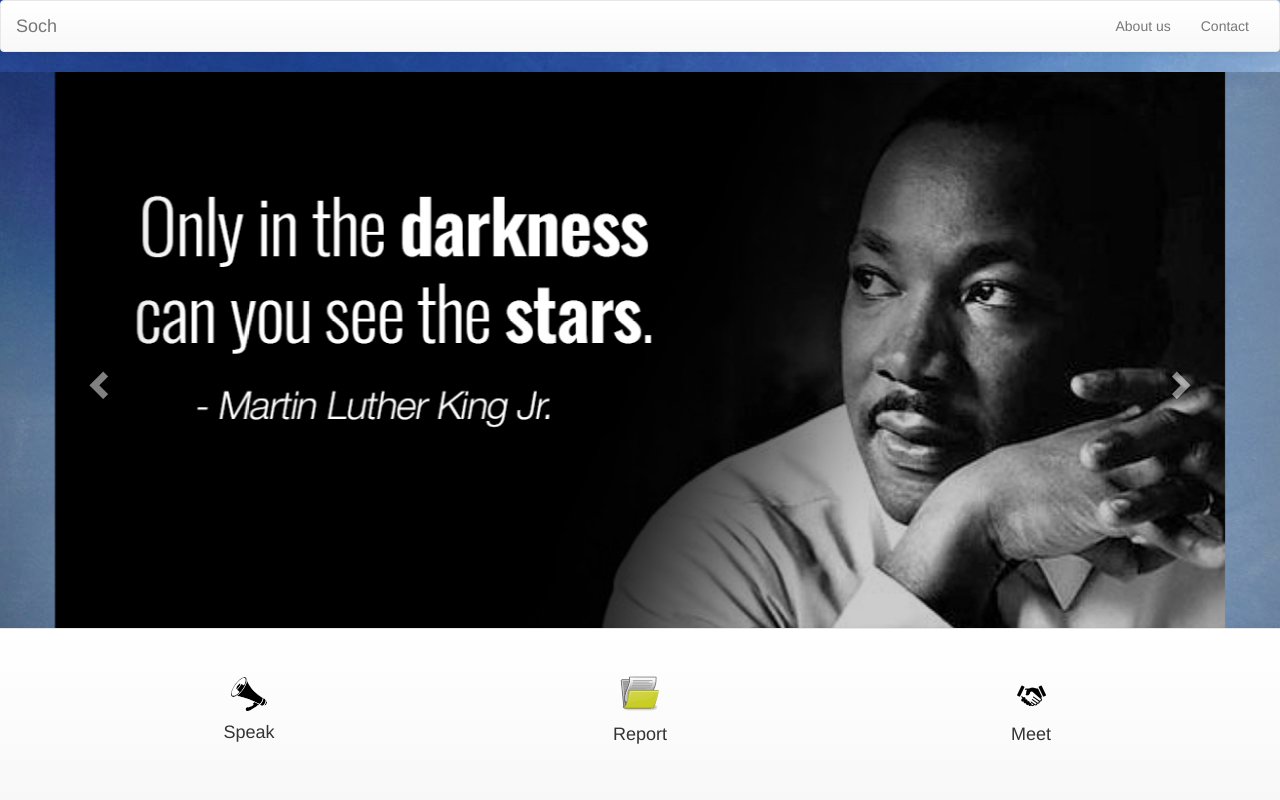
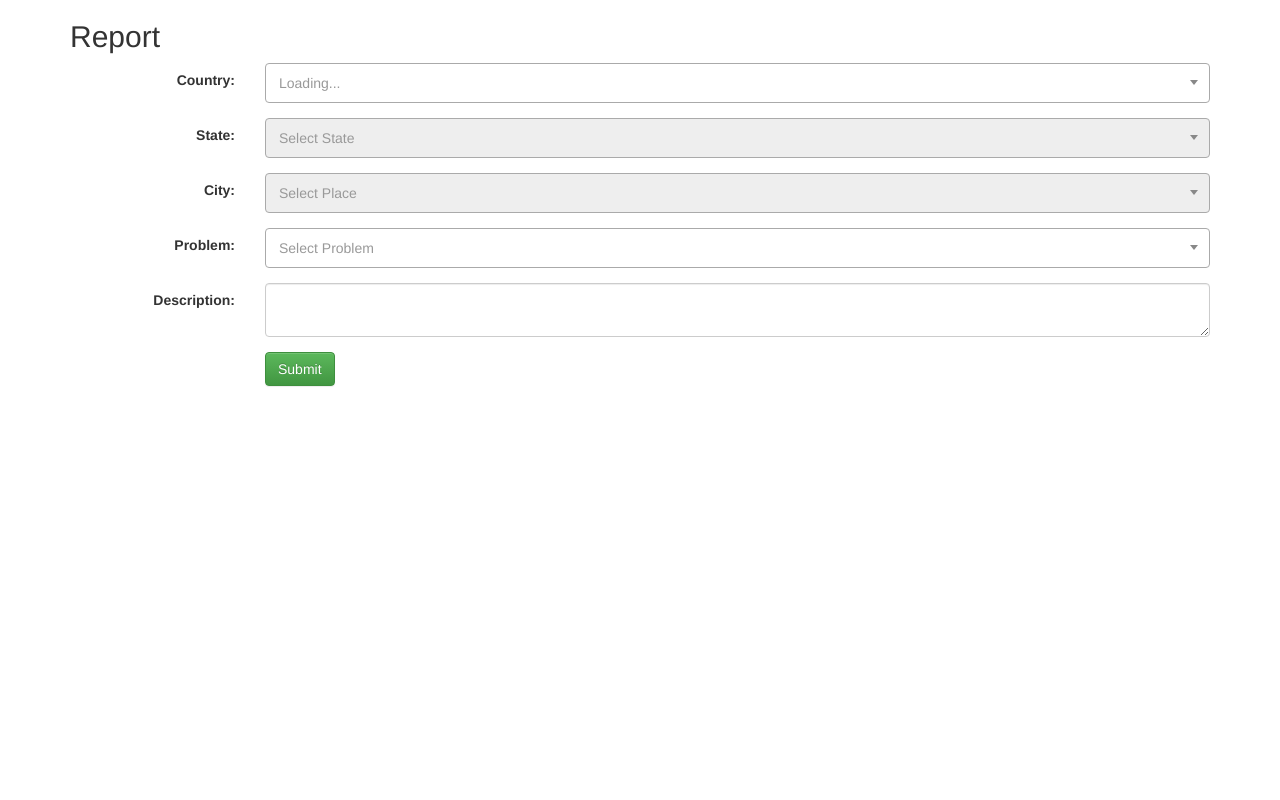
Before and after one commit to sanjitschouhan/SOCH, a PHP site: page /reports/index.html in a window 1280 px wide. Run offline with PHP 8.4, Linux system fonts and the light colour scheme.

Commit message:
reports Page

```diff
--- a/index.html
+++ b/index.html
@@ -23,7 +23,7 @@
     <div class="collapse navbar-collapse " style="float:right !important;" id="bs-example-navbar-collapse-1">
         <ul class="nav navbar-nav">
             <li><a href="#">About us </a></li>
-            <li><a href="/speak/contact.html">Contact</a></li>
+            <li><a href="/contact.html">Contact</a></li>
         </ul>
     </div>
 </nav>
@@ -38,12 +38,12 @@
         <!-- Wrapper for slides -->
         <div class="carousel-inner">
             <div class="item active">
-                <img src="/images/inspire.jpg" width="1200px" HEIGHT="800px" class="center-block container-fluid"
+                <img src="/images/inspire.jpg" height="500px" class="center-block container-fluid"
                      alt="adada">
             </div>
 
             <div class="item">
-                <img src="/images/mandela.jpg" class="center-block container-fluid" width="1200px" HEIGHT="800px"
+                <img src="/images/mandela.jpg" class="center-block container-fluid" height="500px"
                      alt="asada">
             </div>
 
@@ -70,22 +70,22 @@
     });
 </script>
 <div>
-    <div class="navbar navbar-default text-center center-block navbar-fixed-bottom" style="padding: 3%">
+    <div class="navbar navbar-default text-center center-block navbar-fixed-bottom" style="padding: 1% 3%">
         <div class="row center-block container-fluid">
-            <div class="center-block col-md-4 btn">
-                <img class="card-img-top" src="/images/speak.svg" width="40px" alt="Card image cap">
+            <div class="center-block col-md-4 btn" onclick="javascript:window.open('/speak','_self')">
+                <img class="card-img-top" src="/images/speak.svg" width="40px">
                 <div class="card-block">
                     <h4 class="card-title">Speak</h4>
                 </div>
             </div>
             <div class="center-block col-md-4 btn">
-                <img class="card-img-top" src="/images/report.svg" width="40px" alt="Card image cap">
+                <img class="card-img-top" src="/images/report.svg" width="40px">
                 <div class="card-block">
                     <h4 class="card-title">Report</h4>
                 </div>
             </div>
             <div class="center-block col-md-4 btn">
-                <img class="card-img-top" src="/images/meet.png" width="40px" alt="Card image cap">
+                <img class="card-img-top" src="/images/meet.png" width="40px">
                 <div class="card-block">
                     <h4 class="card-title">Meet</h4>
                 </div>
--- /dev/null
+++ b/reports/index.html
@@ -0,0 +1,170 @@
+<!DOCTYPE html>
+<html lang="en">
+<head>
+    <script src="/jquery-3.1.1.js"></script>
+    <link rel="stylesheet" href="/bootstrap-3.3.7-dist/css/bootstrap.min.css">
+    <link rel="stylesheet" href="/bootstrap-3.3.7-dist/css/bootstrap-theme.min.css">
+    <script src="/bootstrap-3.3.7-dist/js/bootstrap.min.js"></script>
+
+    <link href="https://cdnjs.cloudflare.com/ajax/libs/select2/4.0.3/css/select2.min.css" rel="stylesheet"/>
+    <script src="https://cdnjs.cloudflare.com/ajax/libs/select2/4.0.3/js/select2.min.js"></script>
+    <meta charset="UTF-8">
+    <title>SOCH</title>
+</head>
+<body>
+<script>
+    function submitData() {
+        document.cookie = "city=" + $city.val() + ";";
+        console.log($problems.val());
+        document.cookie = "problem=" + $problems.val() + ";";
+        document.cookie = "desc=" + $("#description").val() + ";";
+        return true;
+    }
+</script>
+<div class="container">
+    <h2>Report</h2>
+    <form class="form-horizontal" id="report-form" action="submit.php" onsubmit="submitData()">
+        <div class="form-group">
+            <label class="control-label col-sm-2" for="country">Country:</label>
+            <div class="col-sm-10">
+                <select class="form-control" REQUIRED id="country"></select>
+            </div>
+        </div>
+        <div class="form-group">
+            <label class="control-label col-sm-2" for="state">State:</label>
+            <div class="col-sm-10">
+                <select class="form-control" required id="state"></select>
+            </div>
+        </div>
+        <div class="form-group">
+            <label class="control-label col-sm-2" for="city">City:</label>
+            <div class="col-sm-10">
+                <select class="form-control" required id="city"></select>
+            </div>
+        </div>
+        <div class="form-group">
+            <label class="control-label col-sm-2" for="problems">Problem:</label>
+            <div class="col-sm-10">
+                <select class="form-control" required id="problems"></select>
+            </div>
+        </div>
+        <div class="form-group">
+            <label class="control-label col-sm-2" for="description">Description:</label>
+            <div class="col-sm-10">
+                <textarea form="report-form" class="form-control" required id="description"></textarea>
+            </div>
+        </div>
+        <div class="form-group">
+            <div class="col-sm-offset-2 col-sm-10">
+                <button type="submit" class="btn btn-success">Submit</button>
+            </div>
+        </div>
+    </form>
+</div>
+
+<script>
+    $country = $("#country");
+    $state = $("#state");
+    $city = $("#city");
+    $problems = $("#problems");
+    $country.select2({
+        placeholder: "Loading..."
+    });
+    $.getJSON("https://www.soch.online/getCountries.php", function (data) {
+        $country.select2({
+            data: data,
+            placeholder: "Select Country"
+        });
+        $country.select2("val", " ");
+    });
+    $country.select2("val", " ");
+    $state.select2({
+        placeholder: "Select State"
+    });
+    $state.prop("disabled", true);
+    $city.select2({
+        placeholder: "Select Place"
+    });
+    $city.prop("disabled", true);
+    $problems.select2({
+        data: [
+            "Abuse Against Women",
+            "Education",
+            "Child labour",
+            "Community Problems",
+            "Other"
+        ],
+        placeholder: "Select Problem"
+    });
+    $problems.select2("val", " ");
+
+    $country.on("select2:select", function (e) {
+        var selected_country = $(e.currentTarget).val();
+        $state.prop("disabled", true);
+        $state.select2({
+            placeholder: "Loading..."
+        });
+        $state.select2('val', '');
+        $state.empty();
+        $.getJSON('https://www.soch.online/getStates.php?country=' + selected_country, function (data) {
+            if (data.length > 0) {
+                $state.prop("disabled", false);
+                $state.select2({
+                    placeholder: "Select State",
+                    data: data
+                });
+                $state.select2('val', '');
+            } else {
+                $state.select2({
+                    placeholder: "No State Available"
+                });
+            }
+        });
+
+    });
+
+    $state.on("select2:select", function (e) {
+        var selected_state = $(e.currentTarget).val();
+        $city.prop("disabled", true);
+        $city.select2({
+            placeholder: "Loading..."
+        });
+        $city.select2('val', '');
+        $city.empty();
+        $.getJSON('https://www.soch.online/getCities.php?state=' + selected_state, function (data) {
+            if (data.length > 0) {
+                $city.prop("disabled", false);
+                $city.select2({
+                    placeholder: "Select City",
+                    data: data
+                });
+                $city.select2('val', '');
+            } else {
+                $city.select2({
+                    placeholder: "No City Available"
+                });
+            }
+        });
+
+    });
+</script>
+
+</body>
+</html>
+
+<style>
+    .select2-selection__arrow {
+        /*display: none;*/
+        margin-top: 5px;
+        margin-right: 5px;
+    }
+
+    .select2-selection.select2-selection--single {
+        padding: 5px;
+        height: 40px;
+    }
+
+    .select2-container {
+        width: 100% !important;
+    }
+</style>
```
Also changed, not shown: reports/submit.php (added, +17 -0 lines), speak/index.html (+61 -40 lines), speak/problems.php (+21 -20 lines), contact.html (renamed from speak/contact.html).
